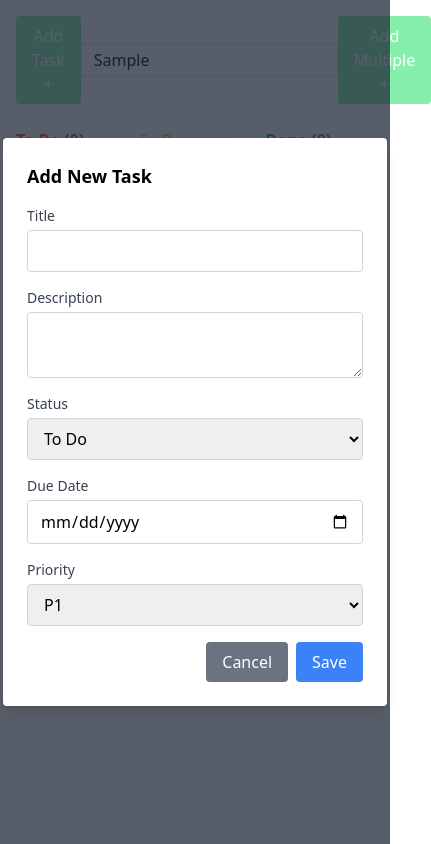
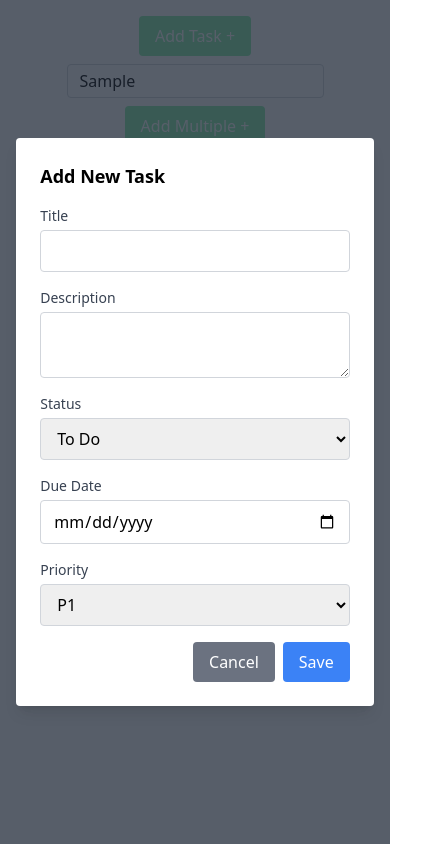
Before and after one commit to hichamoubaha/brief-4-to-do-lists, a plain HTML site: page index.html in a window 390 px wide. Both pictures are taken after typing "Sample" into the empty fields and a click on the button "Add Task +". Shown: the whole page, 431 px wide, since content can reach past the window. Drawn offline with nearby package versions, Linux system fonts and the light colour scheme.

Commit message:
ajouter des classes tailwind to rendre mon to-do list responsive

```diff
--- a/index.html
+++ b/index.html
@@ -3,7 +3,7 @@
 <head>
   <meta charset="UTF-8">
   <meta name="viewport" content="width=device-width, initial-scale=1.0">
-  <title>To-Do-list</title>
+  <title>To-Do List</title>
   <link href="https://cdn.jsdelivr.net/npm/tailwindcss@2.2.19/dist/tailwind.min.css" rel="stylesheet">
   <script src="https://cdn.tailwindcss.com"></script>
   <link rel="stylesheet" href="src/animation.css">
@@ -11,14 +11,14 @@
 <body class="bg-white p-4">
   <section class="container mx-auto">
     <!-- Header with Add Task buttons -->
-    <div class="flex justify-between items-center mb-6">
-      <button onclick="openModal()" class="bg-green-300 text-white px-4 py-2 rounded hover:bg-black">Add Task +</button>
-      <input type="text" placeholder="Search..." class="border border-gray-300 rounded px-3 py-1" />
+    <div class="flex flex-col md:flex-row justify-between items-center mb-6">
+      <button onclick="openModal()" class="bg-green-300 text-white px-4 py-2 rounded hover:bg-black mb-2 md:mb-0">Add Task +</button>
+      <input type="text" placeholder="Search..." class="border border-gray-300 rounded px-3 py-1 mb-2 md:mb-0 md:w-1/3" />
       <button class="bg-green-300 text-white px-4 py-2 rounded hover:bg-black">Add Multiple +</button>
     </div>
 
     <!-- Task Sections -->
-    <section class="grid grid-cols-3 gap-4">
+    <section class="grid grid-cols-1 sm:grid-cols-2 lg:grid-cols-3 gap-4">
       <!-- To Do Section -->
       <div>
         <h2 class="text-red-500 font-semibold">To Do <span id="todoCount" class="text-gray-500"> (0)</span></h2>
@@ -50,7 +50,7 @@
 
   <!-- Modal -->
   <section id="taskModal" class="fixed inset-0 bg-gray-800 bg-opacity-75 flex items-center justify-center hidden">
-    <div class="bg-white p-6 rounded shadow-lg w-96">
+    <div class="bg-white p-6 rounded shadow-lg w-11/12 md:w-96">
       <h2 class="text-lg font-semibold mb-4">Add New Task</h2>
       <form id="taskForm">
         <div class="mb-4">
@@ -91,7 +91,7 @@
 
   <!-- Edit Modal -->
   <section id="editTaskModal" class="fixed inset-0 bg-gray-800 bg-opacity-75 flex items-center justify-center hidden">
-    <div class="bg-white p-6 rounded shadow-lg w-96">
+    <div class="bg-white p-6 rounded shadow-lg w-11/12 md:w-96">
       <h2 class="text-lg font-semibold mb-4">Edit Task</h2>
       <form id="editTaskForm">
         <div class="mb-4">
```
